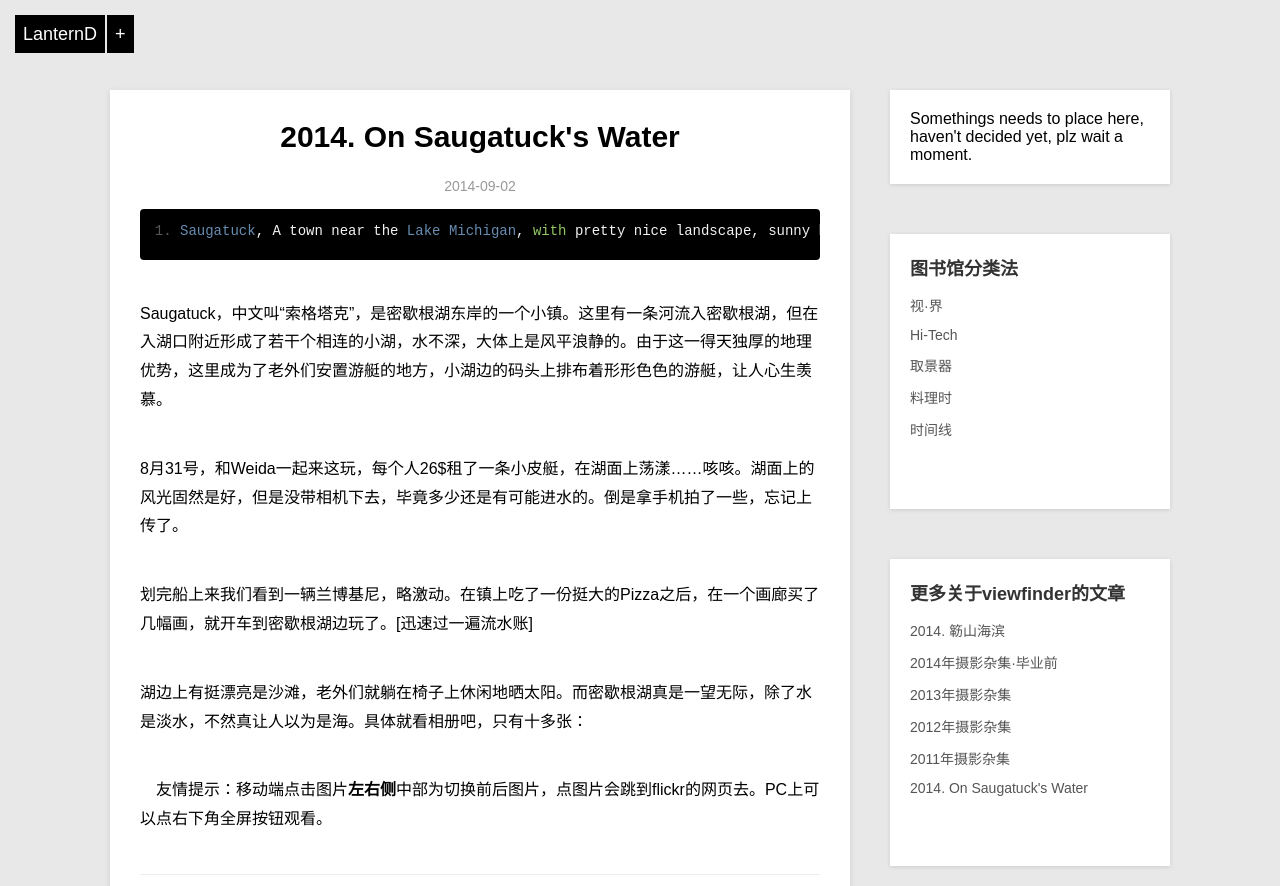
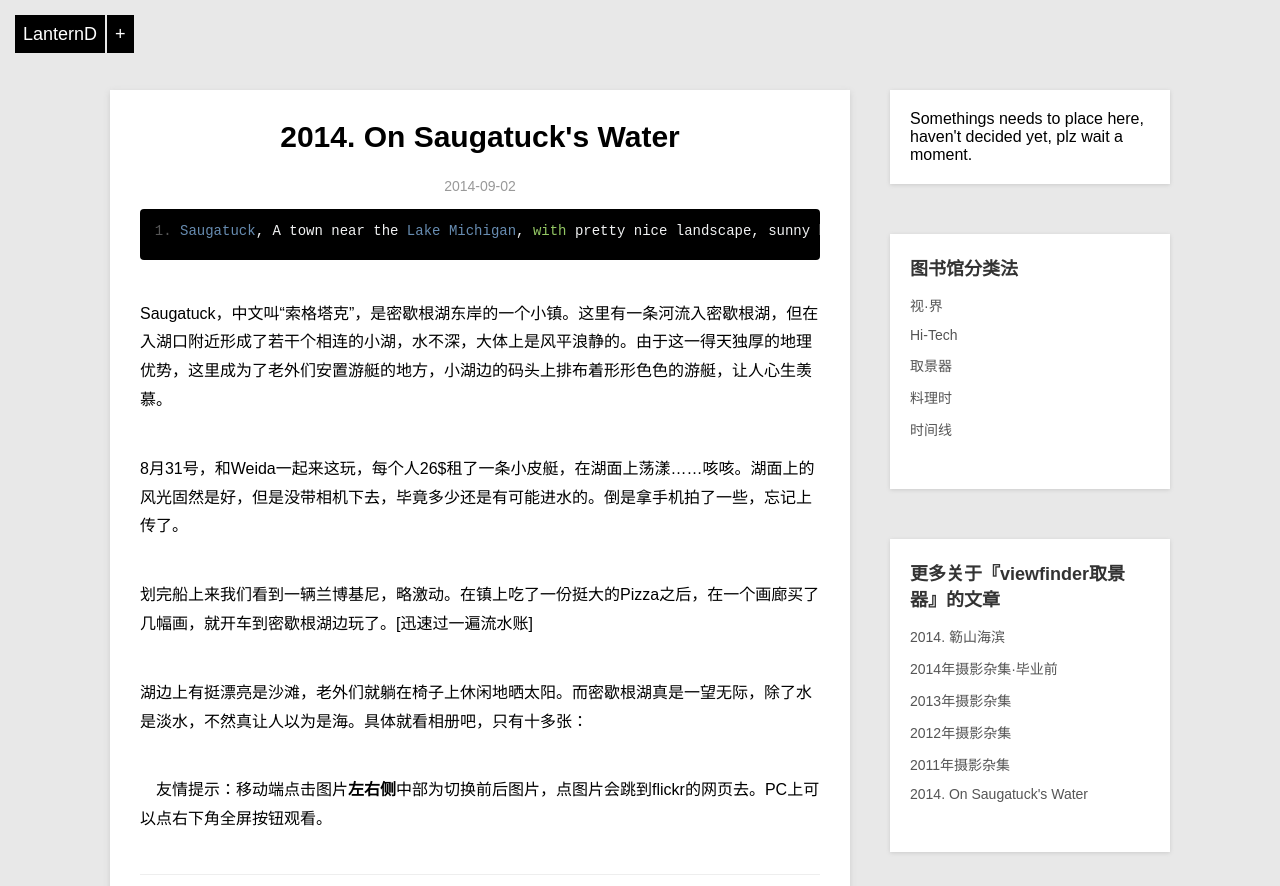
Before and after one commit to LanternD/lanternd.github.io, a Jekyll site: the page built from _posts/Viewfinder/2014-09-02-2014-saugatuck.md, in a window 1280 px wide, cut to the strip 0-886 px from the top of the page. Built offline with Jekyll 4.4.1, drawn with Linux system fonts in a browser that asks for light colours; comment, search, counter and statistics services are not loaded.

Commit message:
small updates

```diff
--- a/_layouts/post.html
+++ b/_layouts/post.html
@@ -46,7 +46,7 @@ layout: default
 
     <!-- {% include tag-cloud.html %} -->
     <div class="sidenav">
-        <h2>更多关于{{page.categories.first}}的文章</h2>
+        <h2>更多关于『{{page.categories offset:1}}』的文章</h2>
         <ul class="artical-list">
 
         {% case page.categories.first %}
--- a/css/default.css
+++ b/css/default.css
@@ -35,7 +35,7 @@ body .hide{display:none;}
 body {font-family: "微软雅黑","Arial","Helvetica","sans-serif";font-size:16px;}
 a {color:#4A75B5;text-decoration:none;outline:none;}
 a:hover {text-decoration:underline}
-a.external {padding-right:13px;background:url('/img/external_link.gif') no-repeat right 1px;}
+a.external {padding-right:13px;background:url('/img/icons.gif') no-repeat right 1px;}
 a.external:hover {background-position:right -15px;}
 .entry-title,.entry-title a {font-size:30px;font-weight:bold;margin-bottom:6px;color:#000;text-align:center;word-wrap: break-word;}
 .entry-title a:hover {text-decoration:none;}
@@ -58,7 +58,7 @@ pre ol{margin-left:25px;list-style-type:decimal;}
 /****************entry style**************/
 .sidenav { width:240px; background:#fff; float:right; padding:20px; margin-bottom:50px; box-shadow:0 1px 4px #ccc; }
 .sidenav h2 { font-size:18px; color:#333; margin-bottom:15px; }
-.sidenav ul { margin-bottom:50px; }
+.sidenav ul { margin-bottom:30px; }
 .sidenav li { margin-bottom:12px; word-break: break-all;}
 .sidenav a { color:#555; font-size:14px; display:block;}
 .entry{margin-bottom:80px;width:680px; float:left; background:#fff; padding:30px; box-shadow:0 2px 6px #ccc; }
@@ -127,9 +127,9 @@ pre ol{margin-left:25px;list-style-type:decimal;}
 
 /***************contact style*************/
 #disqus_container {font-size:14px;margin-bottom: 10px;margin-top: 5px;}
-#disqus_container a.comment{font-size:18px;}
+#disqus_container a.comment{font-size:18px; background: transparent;}
 #duoshuo_container {font-size:14px;margin-top: 5px;}
-#duoshuo_container a.comment{font-size:18px;}
+#duoshuo_container a.comment{font-size:18px; background: transparent;}
 h3.about {color:#777;margin-top:20px;font-size:22px;margin-bottom:10px}
 .about-link a {margin-right:10px;font-weight:bold;font-style:italic;font-size:13px;color:#E50053}
 
```
